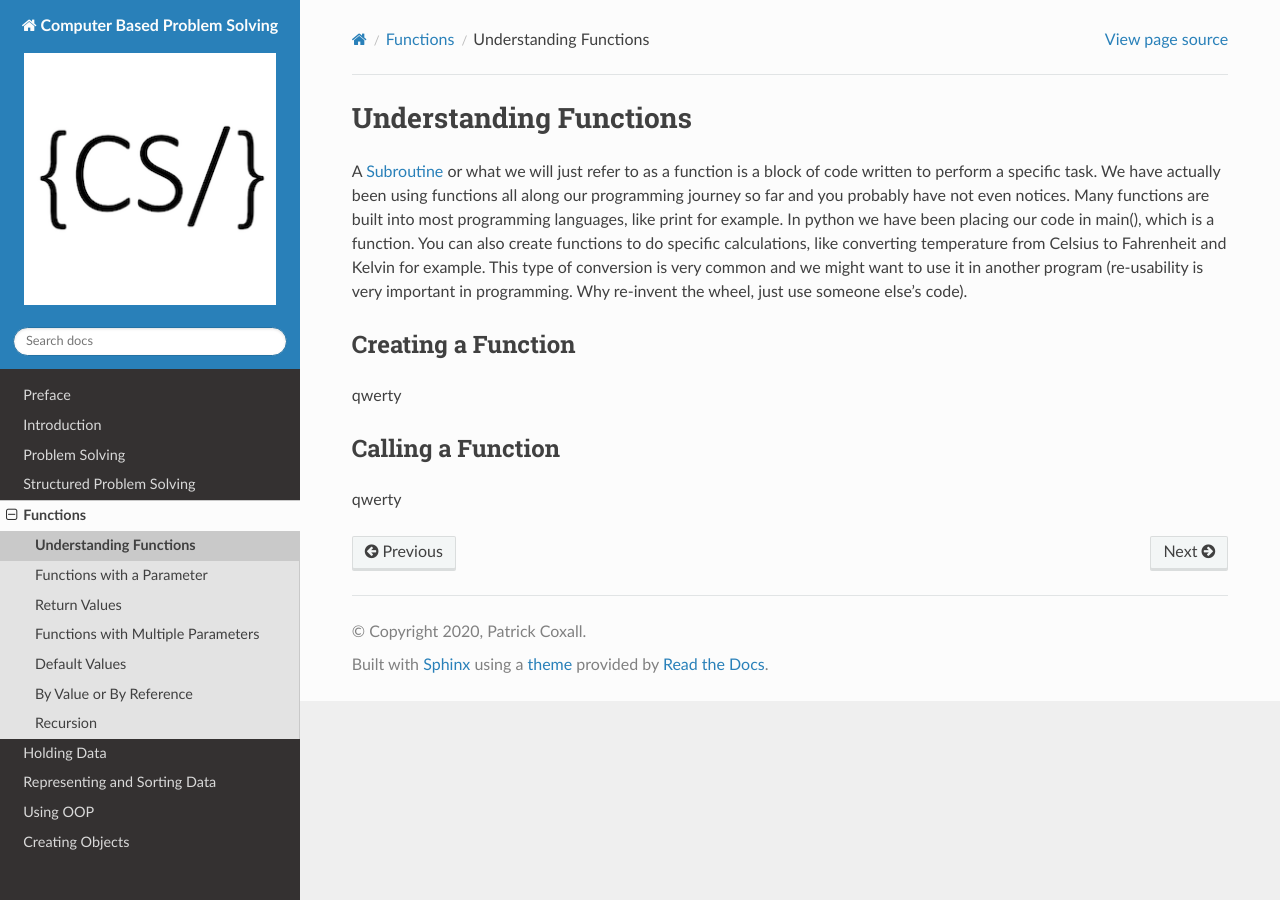
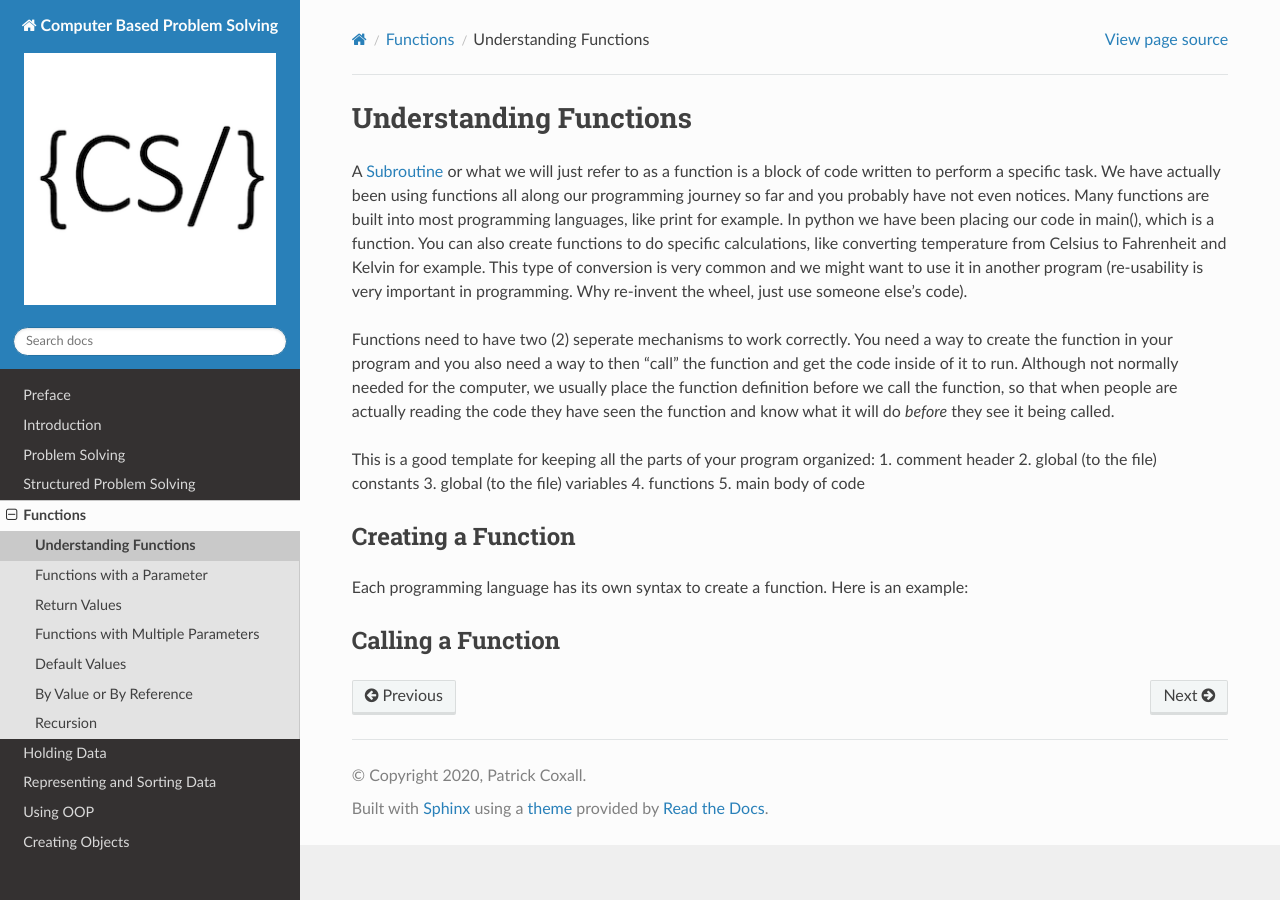
Before and after one commit to Mr-Coxall/Computer-Based-Problem-Solving, a Sphinx documentation site: the page built from docs/functions/understanding-functions.rst, in a window 1280 px wide. Built offline with Sphinx 7.4.7 and the Read the Docs theme 2.0.0, drawn with Linux system fonts in a browser that asks for light colours; pages that are not in the unit, such as notebooks, are missing from menus.

Commit message:
Update understanding-functions.rst

```diff
--- a/docs/functions/understanding-functions.rst
+++ b/docs/functions/understanding-functions.rst
@@ -5,12 +5,19 @@ Understanding Functions
 
 A `Subroutine <https://en.wikipedia.org/wiki/Subroutine>`_ or what we will just refer to as a function is a block of code written to perform a specific task. We have actually been using functions all along our programming journey so far and you probably have not even notices. Many functions are built into most programming languages, like print for example. In python we have been placing our code in main(), which is a function. You can also create functions to do specific calculations, like converting temperature from Celsius to Fahrenheit and Kelvin for example. This type of conversion is very common and we might want to use it in another program (re-usability is very important in programming. Why re-invent the wheel, just use someone else's code).
 
+Functions need to have two (2) seperate mechanisms to work correctly. You need a way to create the function in your program and you also need a way to then "call" the function and get the code inside of it to run. Although not normally needed for the computer, we usually place the function definition before we call the function, so that when people are actually reading the code they have seen the function and know what it will do *before* they see it being called.
+
+This is a good template for keeping all the parts of your program organized:
+1. comment header
+2. global (to the file) constants
+3. global (to the file) variables
+4. functions
+5. main body of code
+
 Creating a Function
 -------------------
 
-qwerty
+Each programming language has its own syntax to create a function. Here is an example:
 
 Calling a Function
 ------------------
-
-qwerty
```
